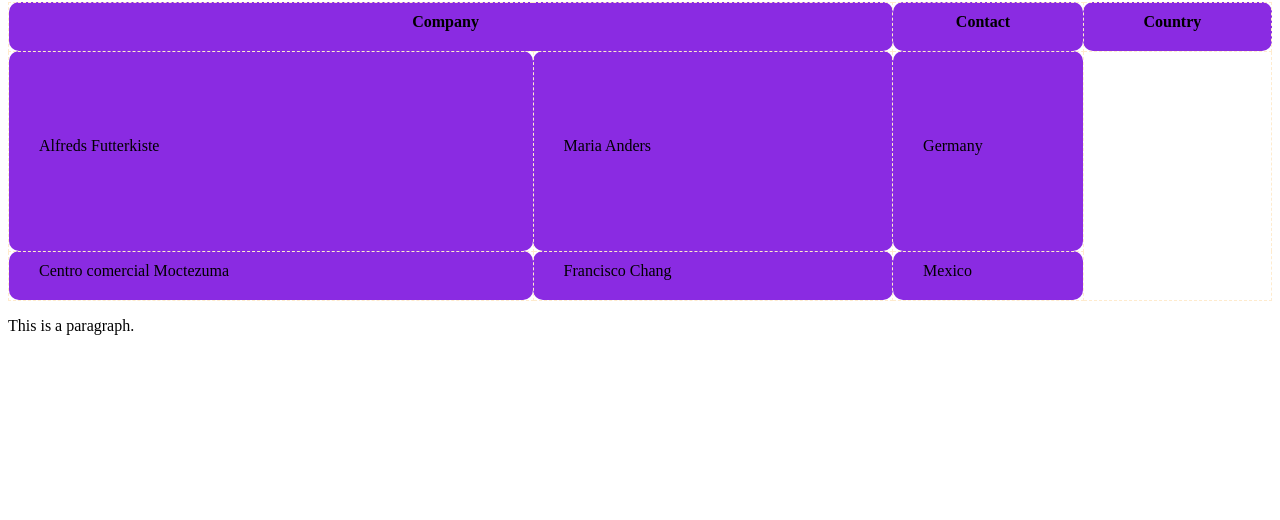
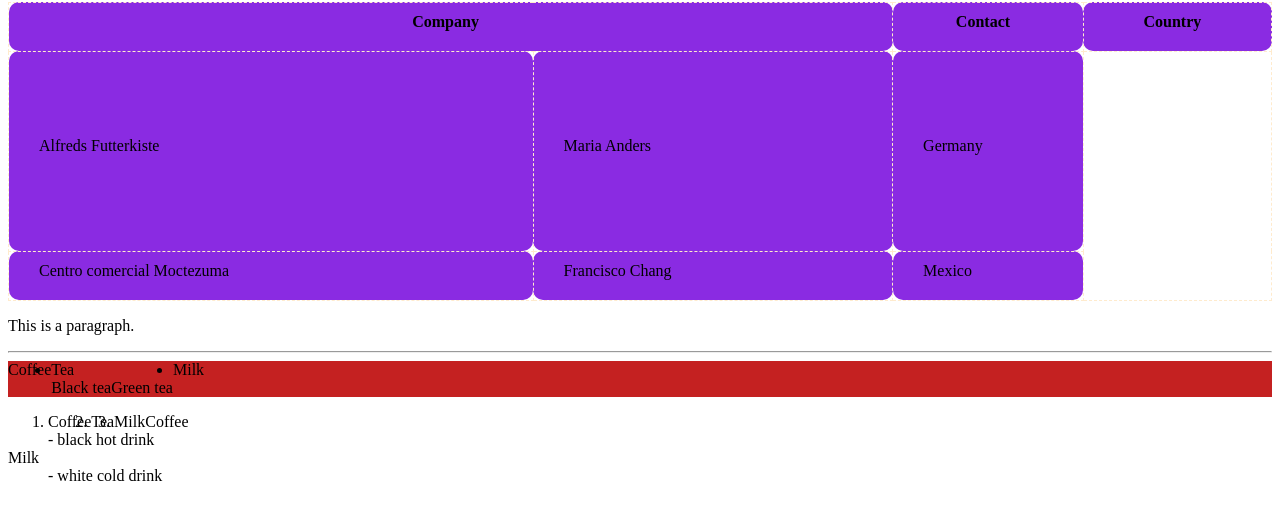
Before and after one commit to thor0802/BasicWeb, a plain HTML site: page new.html in a window 1280 px wide. Shown: the part 78-598 px from the top of the page. Drawn offline with Linux system fonts and the light colour scheme.

Commit message:
all updated

```diff
--- a/new.html
+++ b/new.html
@@ -27,6 +27,29 @@
         text-align: center;
       }
       tr:hover {background-color: #D6EEEE;}
+      ul {
+        list-style-type: none;
+        margin: 0;
+        padding: 0;
+        overflow: hidden;
+        background-color: #c42121;
+      }
+
+      li {
+        float: left;
+      }
+
+      li a {
+        display: block;
+        color: white;
+        text-align: center;
+        padding: 16px;
+        text-decoration: none;
+      }
+
+      li a:hover {
+        background-color: #e61f1faf;
+      }
 </style>
 <body>
 
@@ -50,5 +73,42 @@
 </table>
 <p>This is a paragraph.</p>
 
+
+<hr>
+
+<ul style="list-style-type:disc;">
+<li>Coffee</li>
+<li>Tea
+  <ul>
+    <li>Black tea</li>
+    <li>Green tea</li>
+  </ul>
+</li>
+<li>Milk</li>
+</ul>
+
+
+<ol>
+  <li>Coffee</li>
+  <li>Tea</li>
+  <li>Milk</li>
+</ol>
+
+
+
+<dl>
+  <dt>Coffee</dt>
+  <dd>- black hot drink</dd>
+  <dt>Milk</dt>
+  <dd>- white cold drink</dd>
+</dl>
+
+
+
+
+
+
+
 </body>
+
 </html>
```
